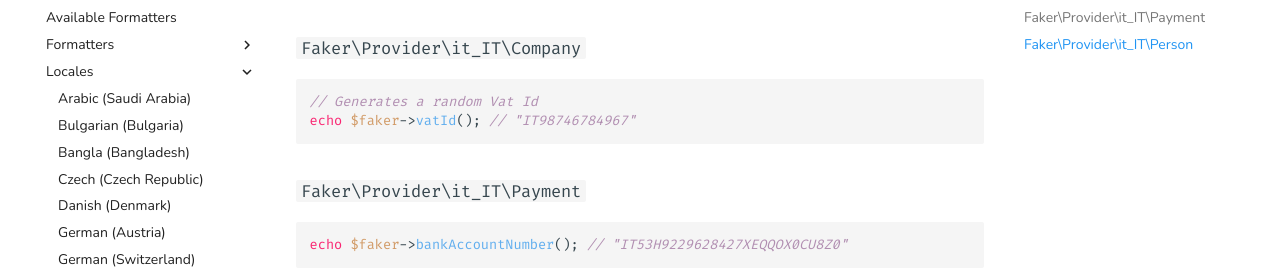
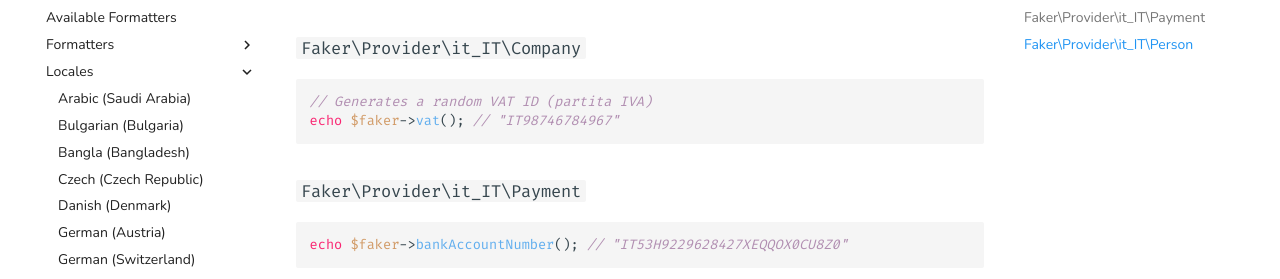
Before and after one commit to FakerPHP/fakerphp.github.io, an MkDocs documentation site: the page built from docs/locales/it_IT.md, in a window 1280 px wide. Shown: the part 147-426 px from the top of the page. Built offline with MkDocs 1.6.1 and Material for MkDocs 9.7.7, drawn with Linux system fonts in a browser that asks for light colours; nearby versions of some CDN libraries; comment, search, counter and statistics services are not loaded.

Commit message:
Rename VAT formatter in it_IT locale (#58)

````diff
--- a/docs/locales/it_IT.md
+++ b/docs/locales/it_IT.md
@@ -3,8 +3,8 @@
 ### `Faker\Provider\it_IT\Company`
 
 ```php
-// Generates a random Vat Id
-echo $faker->vatId(); // "IT98746784967"
+// Generates a random VAT ID (partita IVA)
+echo $faker->vat(); // "IT98746784967"
 ```
 
 ### `Faker\Provider\it_IT\Payment`
````
